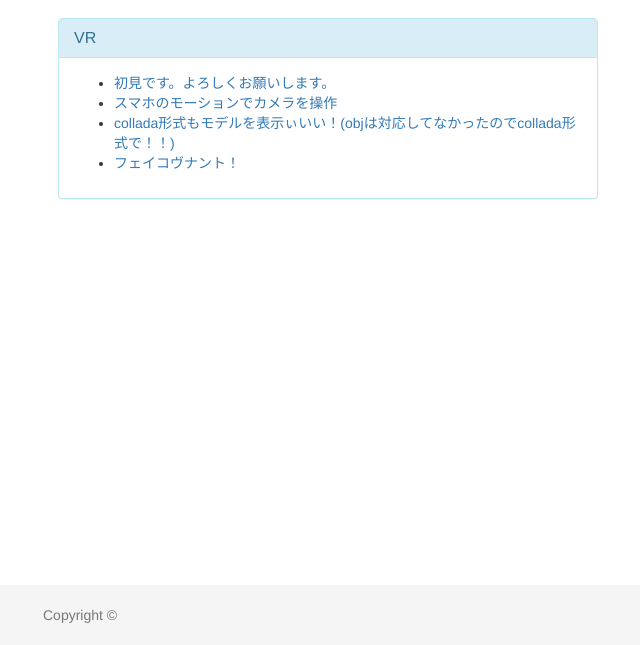
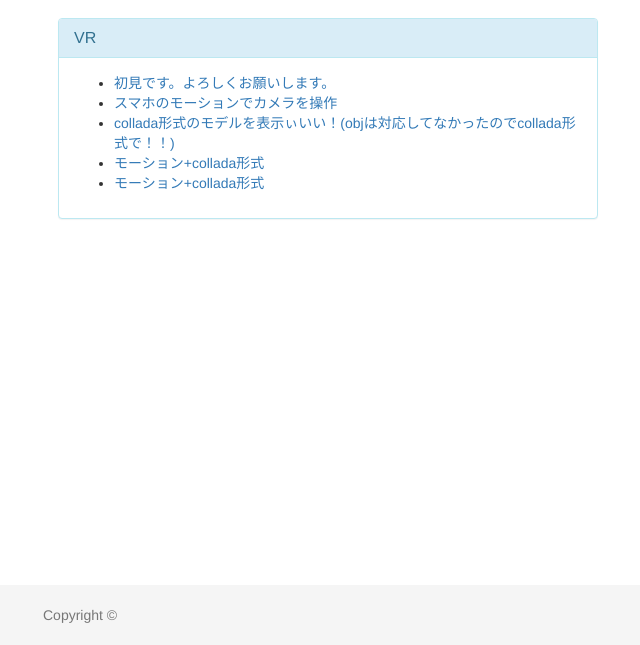
Before and after one commit to SILL-BILL/jthree-experiment, a plain HTML site: page index.html in a window 1280 px wide. Shown: the part 155-800 px from the top of the page, without its empty margins (27-667 px from the left). Drawn offline with Linux system fonts and the light colour scheme; files whose address does not match are found by name.

Commit message:
none
none

```diff
--- a/index.html
+++ b/index.html
@@ -66,8 +66,9 @@
 					<ul>
 						<li><a href="vr/sample-001/" target="_blank">初見です。よろしくお願いします。</a></li>
 						<li><a href="vr/sample-002/" target="_blank">スマホのモーションでカメラを操作</a></li>
-						<li><a href="vr/sample-003/" target="_blank">collada形式もモデルを表示ぃいい！(objは対応してなかったのでcollada形式で！！)</a></li>
-						<li><a href="vr/sample-004/" target="_blank">フェイコヴナント！</a></li>
+						<li><a href="vr/sample-003/" target="_blank">collada形式のモデルを表示ぃいい！(objは対応してなかったのでcollada形式で！！)</a></li>
+						<li><a href="vr/sample-004/" target="_blank">モーション+collada形式</a></li>
+						<li><a href="vr/sample-005/" target="_blank">モーション+collada形式</a></li>
 					</ul>
 				</div>
 			</div>
```
